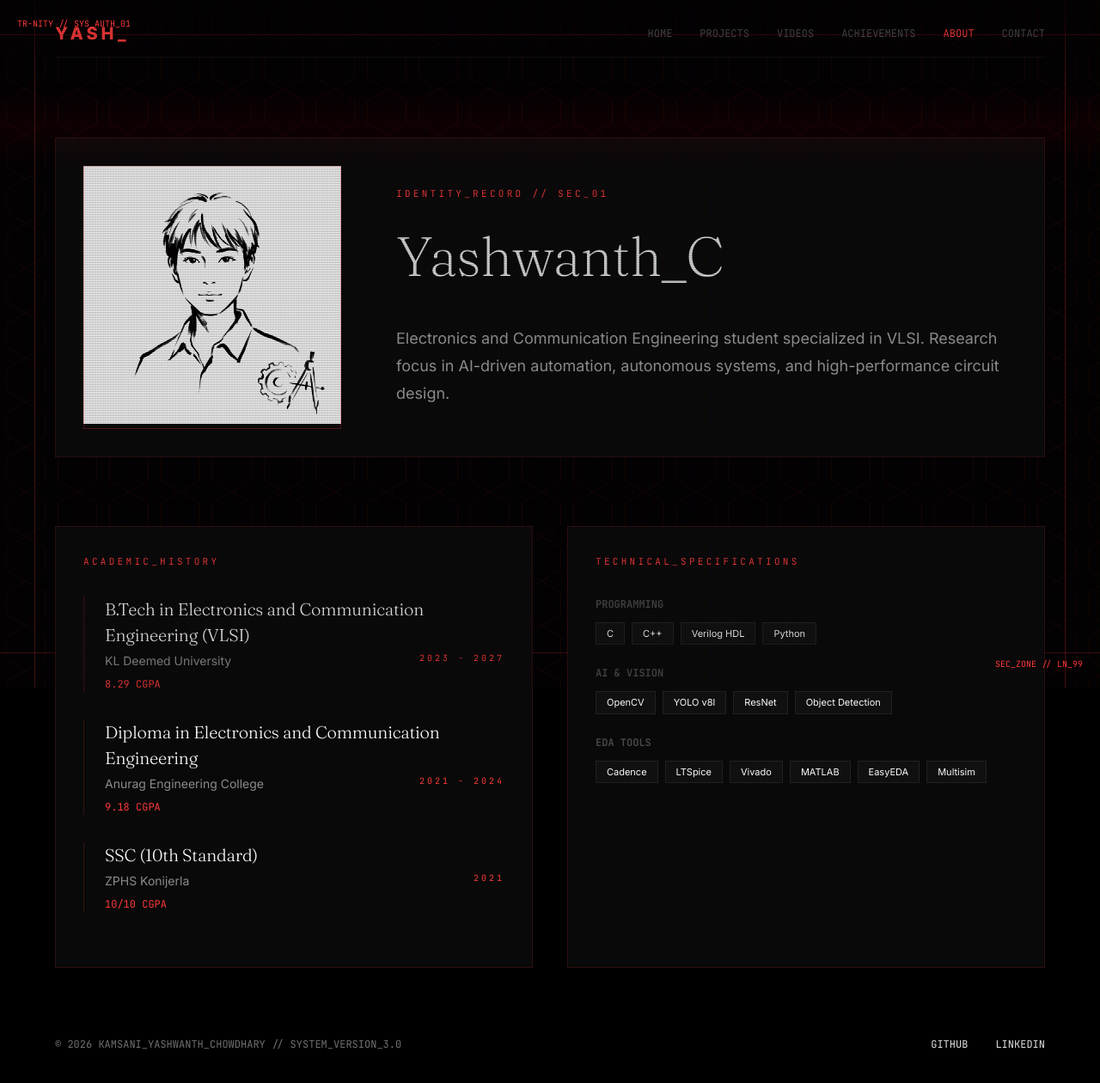
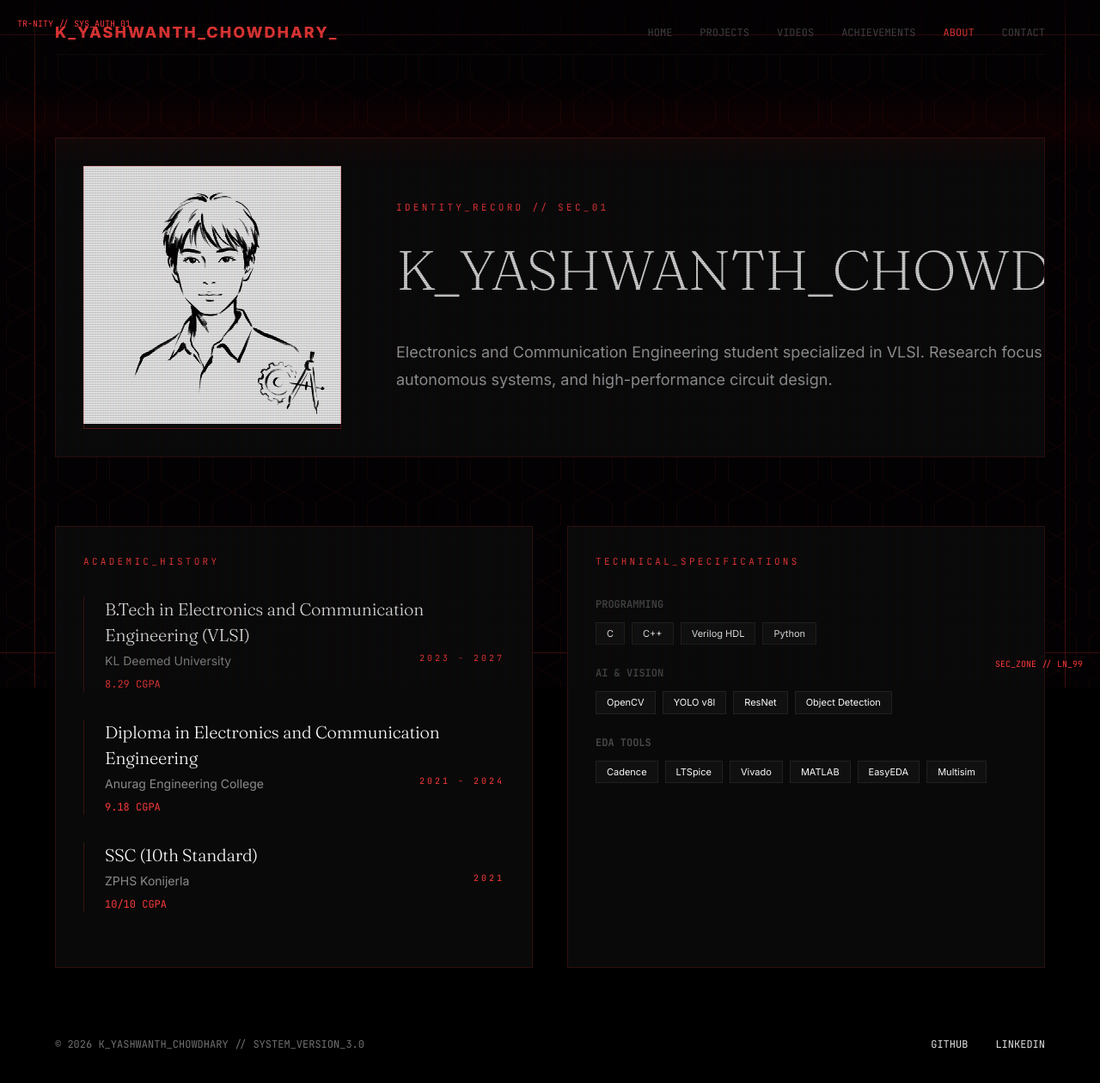
Before and after one commit to Yash1026-hash/portfolio, a React (Vite) app: page /about in a window 1280 px wide. Shown: the top 1260 px of the page at 86% size. Built offline with nearby package versions, Linux system fonts and the light colour scheme.

Commit message:
Update identity: K YASHWANTH CHOWDHARY + Professional LinkedIn Integration

```diff
--- a/src/components/Footer.jsx
+++ b/src/components/Footer.jsx
@@ -14,11 +14,11 @@ export default function Footer() {
             <div className="container">
                 <div style={{ display: 'flex', justifyContent: 'space-between', alignItems: 'center' }}>
                     <div style={{ opacity: 0.5 }}>
-                        © {year} KAMSANI_YASHWANTH_CHOWDHARY // SYSTEM_VERSION_3.0
+                        © {year} K_YASHWANTH_CHOWDHARY // SYSTEM_VERSION_3.0
                     </div>
                     <div style={{ display: 'flex', gap: '32px' }}>
                         <a href="https://github.com/Yash1026-hash" target="_blank" rel="noreferrer" style={{ color: 'inherit', textDecoration: 'none' }}>GITHUB</a>
-                        <a href="https://linkedin.com" target="_blank" rel="noreferrer" style={{ color: 'inherit', textDecoration: 'none' }}>LINKEDIN</a>
+                        <a href="https://www.linkedin.com/in/kamsani-yashwanth-chowdhary" target="_blank" rel="noreferrer" style={{ color: 'inherit', textDecoration: 'none' }}>LINKEDIN</a>
                     </div>
                 </div>
             </div>
--- a/src/components/Navbar.jsx
+++ b/src/components/Navbar.jsx
@@ -16,8 +16,8 @@ export default function Navbar() {
         <nav className="navbar-war-room">
             <div className="container">
                 <div className="nav-container">
-                    <Link to="/" style={{ color: 'var(--color-neon-red)', textDecoration: 'none', fontWeight: 800, fontSize: '20px', letterSpacing: '4px' }}>
-                        YASH_
+                    <Link to="/" style={{ color: 'var(--color-neon-red)', textDecoration: 'none', fontWeight: 800, fontSize: '18px', letterSpacing: '2px' }}>
+                        K_YASHWANTH_CHOWDHARY_
                     </Link>
 
                     <div style={{ display: 'flex', gap: '32px' }}>
--- a/src/pages/About.jsx
+++ b/src/pages/About.jsx
@@ -39,7 +39,7 @@ export default function About() {
                     </div>
                     <div>
                         <div className="mono-label">IDENTITY_RECORD // SEC_01</div>
-                        <h1 style={{ fontSize: '64px', margin: '16px 0 32px', fontWeight: 200 }}>Yashwanth_C</h1>
+                        <h1 style={{ fontSize: '64px', margin: '16px 0 32px', fontWeight: 200 }}>K_YASHWANTH_CHOWDHARY_</h1>
                         <p style={{ fontSize: '18px', color: 'var(--color-ash)', opacity: 0.7, lineHeight: '1.8' }}>
                             Electronics and Communication Engineering student specialized in VLSI.
                             Research focus in AI-driven automation, autonomous systems, and
--- a/src/pages/Contact.jsx
+++ b/src/pages/Contact.jsx
@@ -16,7 +16,7 @@ export default function Contact() {
                             <a href="mailto:yashwanthchowdhary83@gmail.com" className="btn-primary-red" style={{ justifyContent: 'center', padding: '16px' }}>
                                 OPEN_MAIL_CLIENT
                             </a>
-                            <a href="https://linkedin.com" target="_blank" rel="noreferrer" className="btn-primary-red" style={{ justifyContent: 'center', padding: '16px', background: 'transparent', border: '1px solid var(--color-neon-red)' }}>
+                            <a href="https://www.linkedin.com/in/kamsani-yashwanth-chowdhary" target="_blank" rel="noreferrer" className="btn-primary-red" style={{ justifyContent: 'center', padding: '16px', background: 'transparent', border: '1px solid var(--color-neon-red)' }}>
                                 LINKEDIN_PROFILE
                             </a>
                         </div>
```
